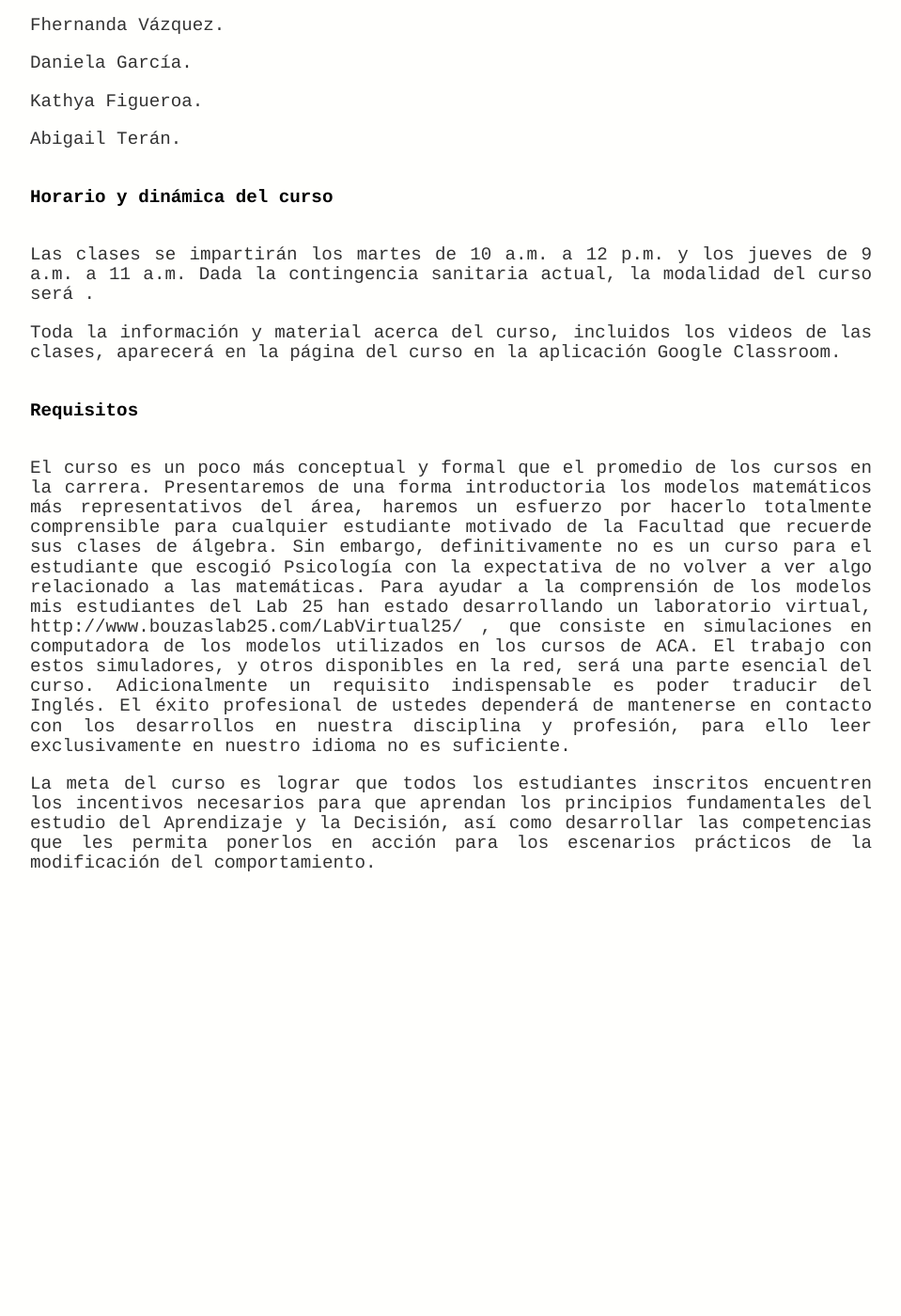
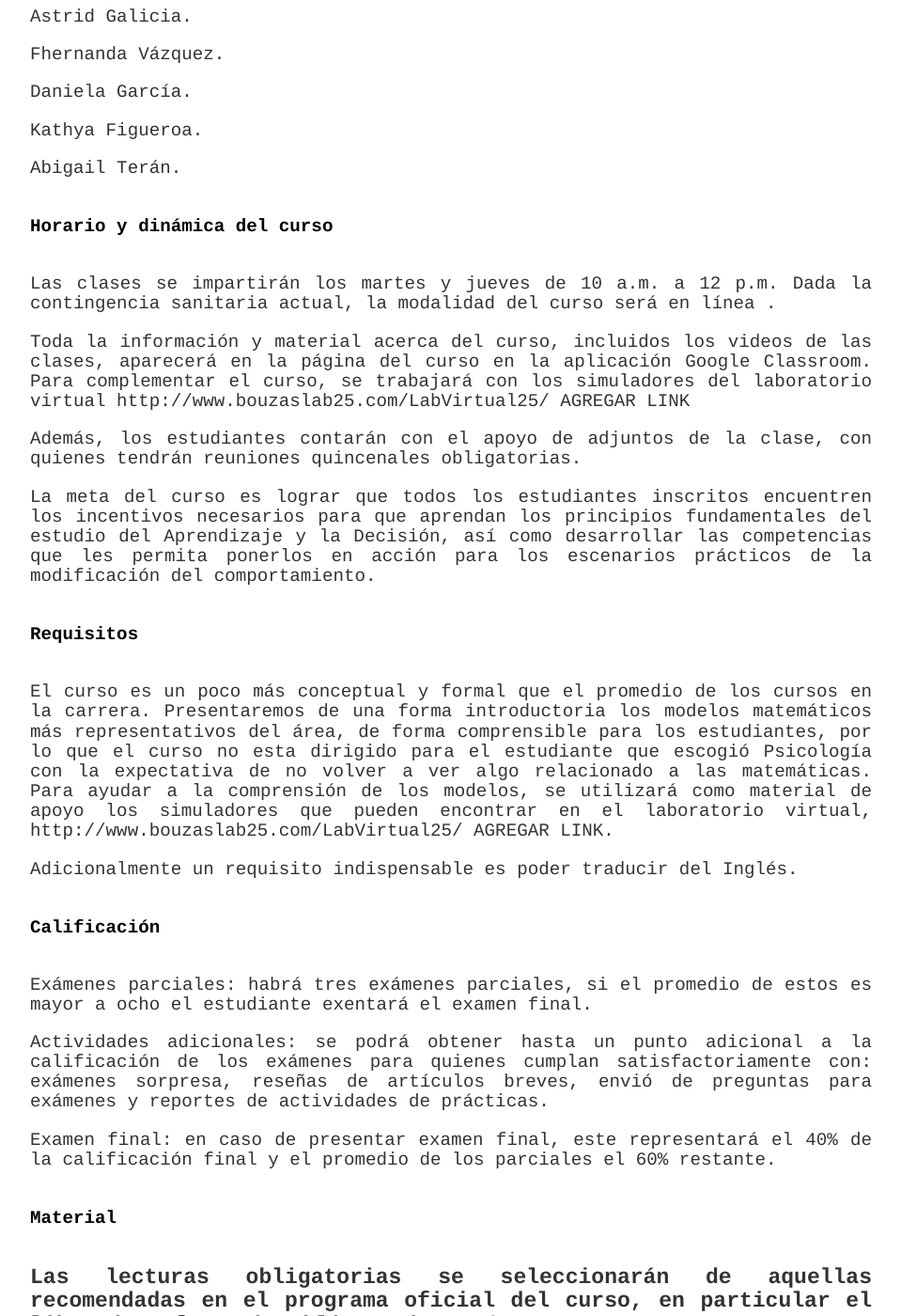
Before and after one commit to BouzasLab25/bouzaslab25.github.io, a Jekyll site: the page built from cursos/ACA II.html, in a window 1280 px wide and 1400 px high, scrolled down 807 px. Shown: the whole window at 94% size, without its empty margins (160-1119 px from the left). Built offline with Jekyll 4.4.1, drawn with Linux system fonts in a browser that asks for light colours; some of the changed text lies outside the part shown.

Commit message:
Update ACA II.html

```diff
--- a/cursos/ACA II.html
+++ b/cursos/ACA II.html
@@ -9,7 +9,7 @@
  <a class='link' href="/documents/Programa oficial ACAII 2021-I.pdf" target="_blank"> Programa Oficial</a>
  </p>
 
-<h2>Contacto</h2>
+<h4>Contacto</h4>
  <p class = 'text'> Profesor: Arturo Bouzas. Laboratorio 25, Edificio D de Postgrado. </p>
  <p class = 'text'> Coordinadora: Karina Ruiz. </p>
  <p class = 'text'> Adjuntos:. </p>
@@ -25,10 +25,21 @@
  <p class = 'text'> Abigail Terán. </p>
 
 <h4>Horario y dinámica del curso</h4>
-<p class = 'text'> Las clases se impartirán los martes de 10 a.m. a 12 p.m. y los jueves de 9 a.m. a 11 a.m. Dada la contingencia sanitaria actual, la modalidad del curso será . </p>
-<p class = 'text'> Toda la información y material acerca del curso, incluidos los videos de las clases, aparecerá en la página del curso en la aplicación Google Classroom. </p>
+ <p class = 'text'> Las clases se impartirán los martes y jueves de 10 a.m. a 12 p.m. Dada la contingencia sanitaria actual, la modalidad del curso será en línea . </p>
+ <p class = 'text'> Toda la información y material acerca del curso, incluidos los videos de las clases, aparecerá en la página del curso en la aplicación Google Classroom. Para complementar el curso, se trabajará con los simuladores del laboratorio virtual http://www.bouzaslab25.com/LabVirtual25/ AGREGAR LINK </p>
+ <p class = 'text'> Además, los estudiantes contarán con el apoyo de adjuntos de la clase, con quienes tendrán reuniones quincenales obligatorias. </p>
+ <p class = 'text'> La meta del curso es lograr que todos los estudiantes inscritos encuentren los incentivos necesarios para que aprendan los principios fundamentales del estudio del Aprendizaje y la Decisión, así como desarrollar las competencias que les permita ponerlos en acción para los escenarios prácticos de la modificación del comportamiento. </p>
 
 <h4> Requisitos </h4>
+ <p class = 'text'> El curso es un poco más conceptual y formal que el promedio de los cursos en la carrera. Presentaremos de una forma introductoria los modelos matemáticos más representativos del área, de forma comprensible para los estudiantes, por lo que el curso no esta dirigido para el estudiante que escogió Psicología con la expectativa de no volver a ver algo relacionado a las matemáticas. Para ayudar a la comprensión de los modelos, se utilizará como material de apoyo los simuladores que pueden encontrar en el laboratorio virtual, http://www.bouzaslab25.com/LabVirtual25/ AGREGAR LINK. </p>
+ <p class = 'text'> Adicionalmente un requisito indispensable es poder traducir del Inglés. </p>
 
- <p class = 'text'> El curso es un poco más conceptual y formal que el promedio de los cursos en la carrera. Presentaremos de una forma introductoria los modelos matemáticos más representativos del área, haremos un esfuerzo por hacerlo totalmente comprensible para cualquier estudiante motivado de la Facultad que recuerde sus clases de álgebra. Sin embargo, definitivamente no es un curso para el estudiante que escogió Psicología con la expectativa de no volver a ver algo relacionado a las matemáticas. Para ayudar a la comprensión de los modelos mis estudiantes del Lab 25 han estado desarrollando un laboratorio virtual, http://www.bouzaslab25.com/LabVirtual25/ , que consiste en simulaciones en computadora de los modelos utilizados en los cursos de ACA. El trabajo con estos simuladores, y otros disponibles en la red, será una parte esencial del curso. Adicionalmente un requisito indispensable es poder traducir del Inglés. El éxito profesional de ustedes dependerá de mantenerse en contacto con los desarrollos en nuestra disciplina y profesión, para ello leer exclusivamente en nuestro idioma no es suficiente. </p>
- <p class = 'text'> La meta del curso es lograr que todos los estudiantes inscritos encuentren los incentivos necesarios para que aprendan los principios fundamentales del estudio del Aprendizaje y la Decisión, así como desarrollar las competencias que les permita ponerlos en acción para los escenarios prácticos de la modificación del comportamiento. </p>
+<h4> Calificación </h4>
+ <p class = 'text'> Exámenes parciales: habrá tres exámenes parciales, si el promedio de estos es mayor a ocho el estudiante exentará el examen final. </p>
+ <p class = 'text'> Actividades adicionales: se podrá obtener hasta un punto adicional a la calificación de los exámenes para quienes cumplan satisfactoriamente con: exámenes sorpresa, reseñas de artículos breves, envió de preguntas para exámenes y reportes de actividades de prácticas. </p>
+ <p class = 'text'> Examen final: en caso de presentar examen final, este representará el 40% de la calificación final y el promedio de los parciales el 60% restante. </p>
+
+<h4> Material<h4>
+ <p class ='text'> Las lecturas obligatorias se seleccionarán de aquellas recomendadas en el programa oficial del curso, en particular el libro de referencia obligatorio será: </p>
+ <p class ='text'> Domjan, M (2010) Principios de aprendizaje y conducta, (Séptima edición). </p>
+ <p class ='text'>Para cada tema señalaré páginas y capítulos complementarios de los otros libros recomendados en el programa oficial. Acompañaré el libro de Domjan de pequeños artículos que presentan para una audiencia general temas que estaremos abordando. Así mismo, tendrán a su disposición las presentaciones que elaboraré y los videos que grabaré. Todo el material estará disponible en la página del curso en classroom y en su correspondiente folder en google drive. </p>
```
